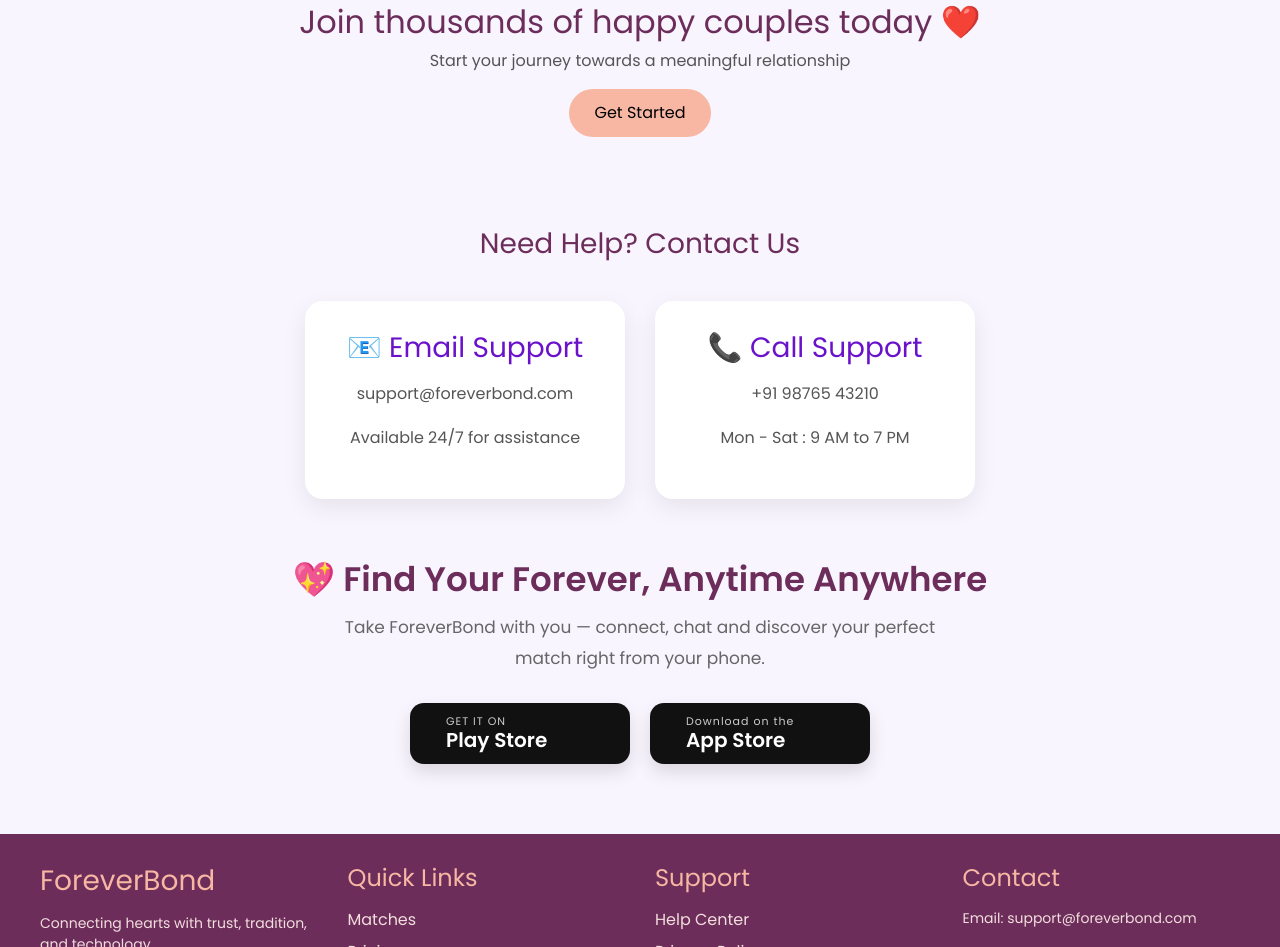
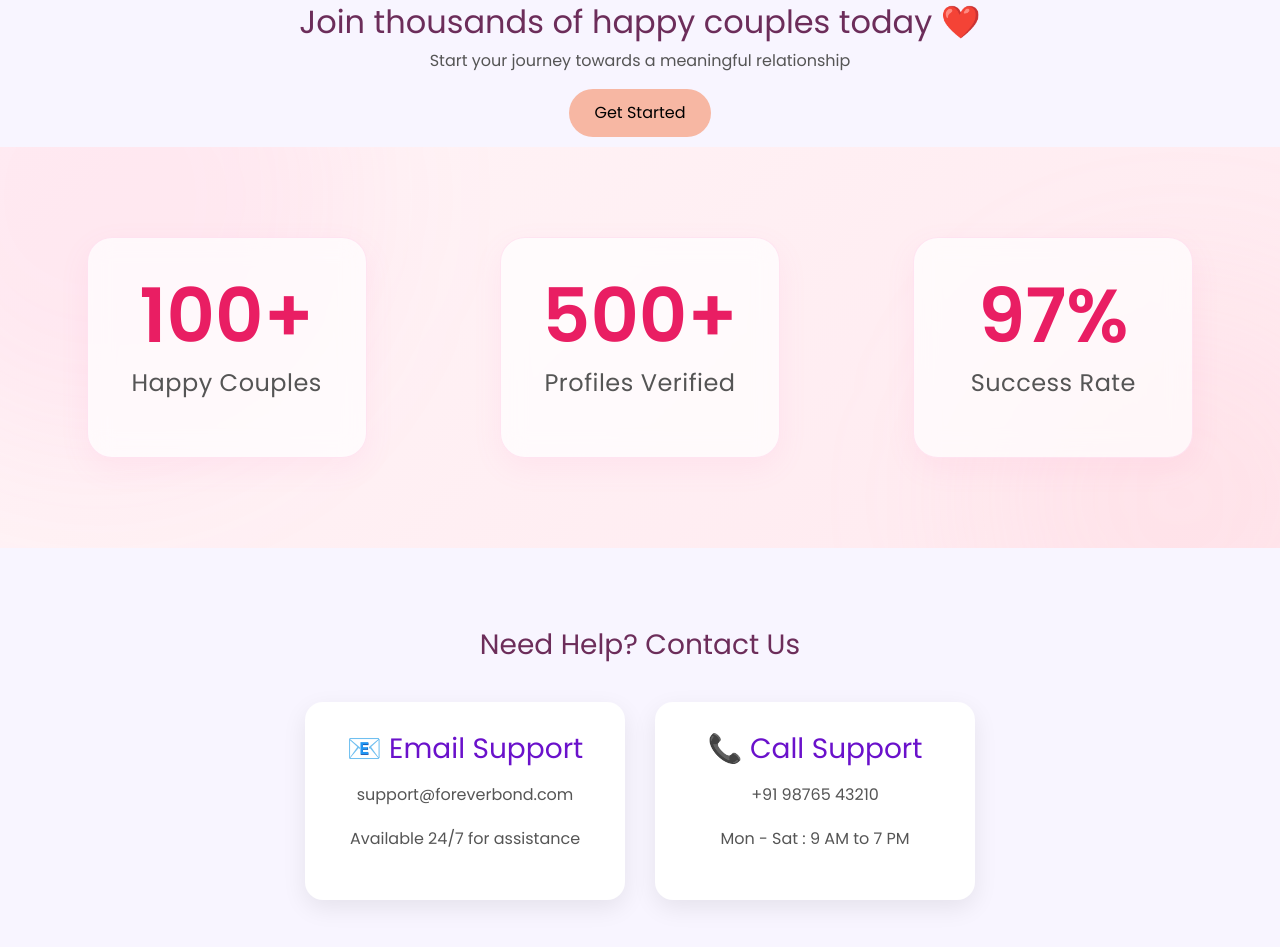
Before and after one commit to TataTejaswini/Matrimony, a plain HTML site: page index.html in a window 1280 px wide. Shown: the part 3569-4516 px from the top of the page. Drawn offline with nearby package versions, Linux system fonts and the light colour scheme.

Commit message:
updated project files

```diff
--- a/assets/Javascript/script.js
+++ b/assets/Javascript/script.js
@@ -176,3 +176,31 @@
             event.target.reset();
         }, 1500);
     }
+
+    // COUNTER ANIMATION
+const counters = document.querySelectorAll('.counter');
+
+counters.forEach(counter => {
+    counter.innerText = '0';
+
+    const updateCounter = () => {
+        const target = +counter.getAttribute('data-target');
+        const current = +counter.innerText;
+
+        const increment = target / 100;
+
+        if (current < target) {
+            counter.innerText = `${Math.ceil(current + increment)}`;
+            setTimeout(updateCounter, 20);
+        } else {
+            // ADD + OR %
+            if (target === 97) {
+                counter.innerText = target + "%";
+            } else {
+                counter.innerText = target + "+";
+            }
+        }
+    };
+
+    updateCounter();
+});
--- a/assets/css/styles.css
+++ b/assets/css/styles.css
@@ -1403,3 +1403,106 @@
     transform:translateY(-4px);
     background:#222;
 }
+
+/* STATS SECTION */
+
+.stats-section {
+    width: 100%;
+    background: linear-gradient(135deg, #fff5f7, #ffe9ef);
+    padding: 90px 20px;
+    position: relative;
+    overflow: hidden;
+}
+
+/* SOFT HEART GLOW */
+.stats-section::before {
+    content: "";
+    position: absolute;
+    width: 500px;
+    height: 500px;
+    background: rgba(255, 105, 180, 0.08);
+    border-radius: 50%;
+    top: -200px;
+    left: -150px;
+    filter: blur(80px);
+}
+
+.stats-section::after {
+    content: "";
+    position: absolute;
+    width: 400px;
+    height: 400px;
+    background: rgba(255, 182, 193, 0.12);
+    border-radius: 50%;
+    bottom: -150px;
+    right: -100px;
+    filter: blur(80px);
+}
+
+/* CONTAINER */
+.stats-container {
+    position: relative;
+    z-index: 2;
+    max-width: 1200px;
+    margin: auto;
+    display: flex;
+    justify-content: space-around;
+    align-items: center;
+    gap: 40px;
+    flex-wrap: wrap;
+}
+
+/* EACH BOX */
+.stat-box {
+    background: rgba(255, 255, 255, 0.7);
+    backdrop-filter: blur(12px);
+    border: 1px solid rgba(255, 105, 180, 0.15);
+    border-radius: 25px;
+    padding: 40px 30px;
+    width: 280px;
+    text-align: center;
+    box-shadow: 0 10px 30px rgba(255, 105, 180, 0.08);
+    transition: 0.4s ease;
+}
+
+.stat-box:hover {
+    transform: translateY(-8px);
+    box-shadow: 0 15px 40px rgba(255, 105, 180, 0.18);
+}
+
+/* NUMBER */
+.stat-box h1 {
+    font-size: 75px;
+    font-weight: 700;
+    color: #e91e63;
+    margin-bottom: 12px;
+    line-height: 1;
+}
+
+/* TEXT */
+.stat-box p {
+    font-size: 24px;
+    color: #555;
+    font-weight: 500;
+    letter-spacing: 0.5px;
+}
+
+/* RESPONSIVE */
+@media (max-width: 768px) {
+    .stats-container {
+        flex-direction: column;
+    }
+
+    .stat-box {
+        width: 100%;
+        max-width: 320px;
+    }
+
+    .stat-box h1 {
+        font-size: 58px;
+    }
+
+    .stat-box p {
+        font-size: 20px;
+    }
+}
--- a/index.html
+++ b/index.html
@@ -318,6 +318,28 @@
         <button onclick="openModal()">Get Started</button>
     </section>
 
+    <!-- SCORE SECTION -->
+    <section class="stats-section">
+        <div class="stats-container">
+
+            <div class="stat-box">
+                <h1 class="counter" data-target="100">0</h1>
+                <p>Happy Couples</p>
+            </div>
+
+            <div class="stat-box">
+                <h1 class="counter" data-target="500">0</h1>
+                <p>Profiles Verified</p>
+            </div>
+
+            <div class="stat-box">
+                <h1 class="counter" data-target="97">0</h1>
+                <p>Success Rate</p>
+            </div>
+
+        </div>
+    </section>
+
     <section class="support-section" id="support">
         <h2 class="section-title">Need Help? Contact Us</h2>
 
```
